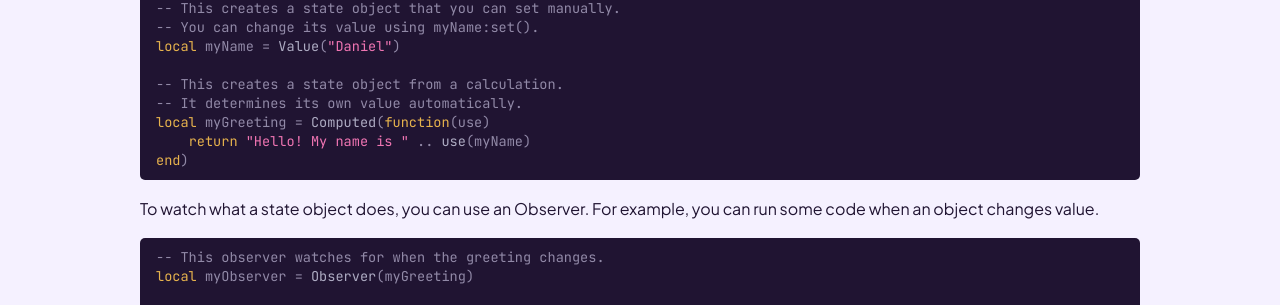
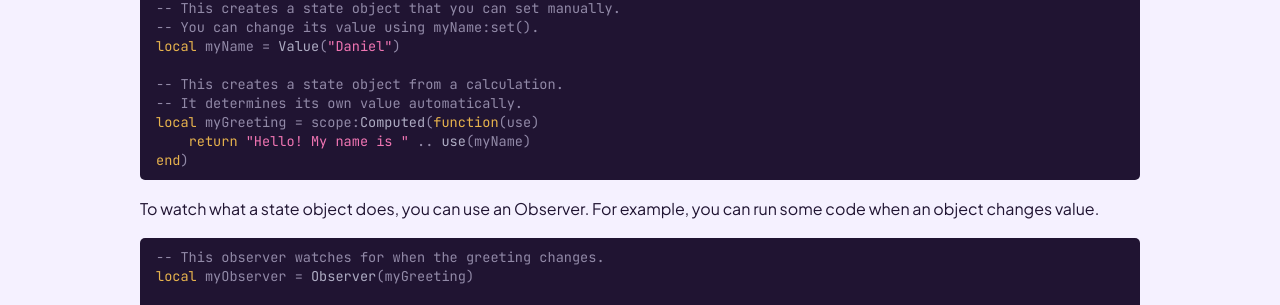
Before and after one commit to dphfox/Fusion, an MkDocs documentation site: the page built from docs/index.md, in a window 1280 px wide and 900 px high, scrolled down 1673 px. Shown: the part 147-452 px from the top of the window. Built offline with MkDocs 1.6.1 and Material for MkDocs 9.7.7, drawn with Linux system fonts in a browser that asks for light colours; comment, search, counter and statistics services are not loaded; the version menu is left out.

Commit message:
Computed should be scoped

````diff
--- a/docs/index.md
+++ b/docs/index.md
@@ -80,7 +80,7 @@ local myName = Value("Daniel")
 
 -- This creates a state object from a calculation.
 -- It determines its own value automatically.
-local myGreeting = Computed(function(use)
+local myGreeting = scope:Computed(function(use)
 	return "Hello! My name is " .. use(myName)
 end)
 ```
@@ -197,13 +197,13 @@ your program. That means it's easy to process them afterwards.
 
 ```Lua
 -- You can round the animated health to whole numbers.
-local wholeHealth = Computed(function(use)
+local wholeHealth = scope:Computed(function(use)
 	return math.round(use(health))
 end)
 
 -- You can format it as text and put it in some UI, too.
 local myText = New "TextLabel" {
-	Text = Computed(function(use)
+	Text = scope:Computed(function(use)
 		return "Health: " .. use(wholeHealth)
 	end)
 }
@@ -218,7 +218,7 @@ local TWEEN_FAST = TweenInfo.new(0.5, Enum.EasingStyle.Elastic)
 local TWEEN_SLOW = TweenInfo.new(2, Enum.EasingStyle.Sine)
 
 -- Choose more dramatic styles at low health...
-local style = Computed(function(use)
+local style = scope:Computed(function(use)
 	return if use(health) < 20 then TWEEN_FAST else TWEEN_SLOW
 end)
 
````
